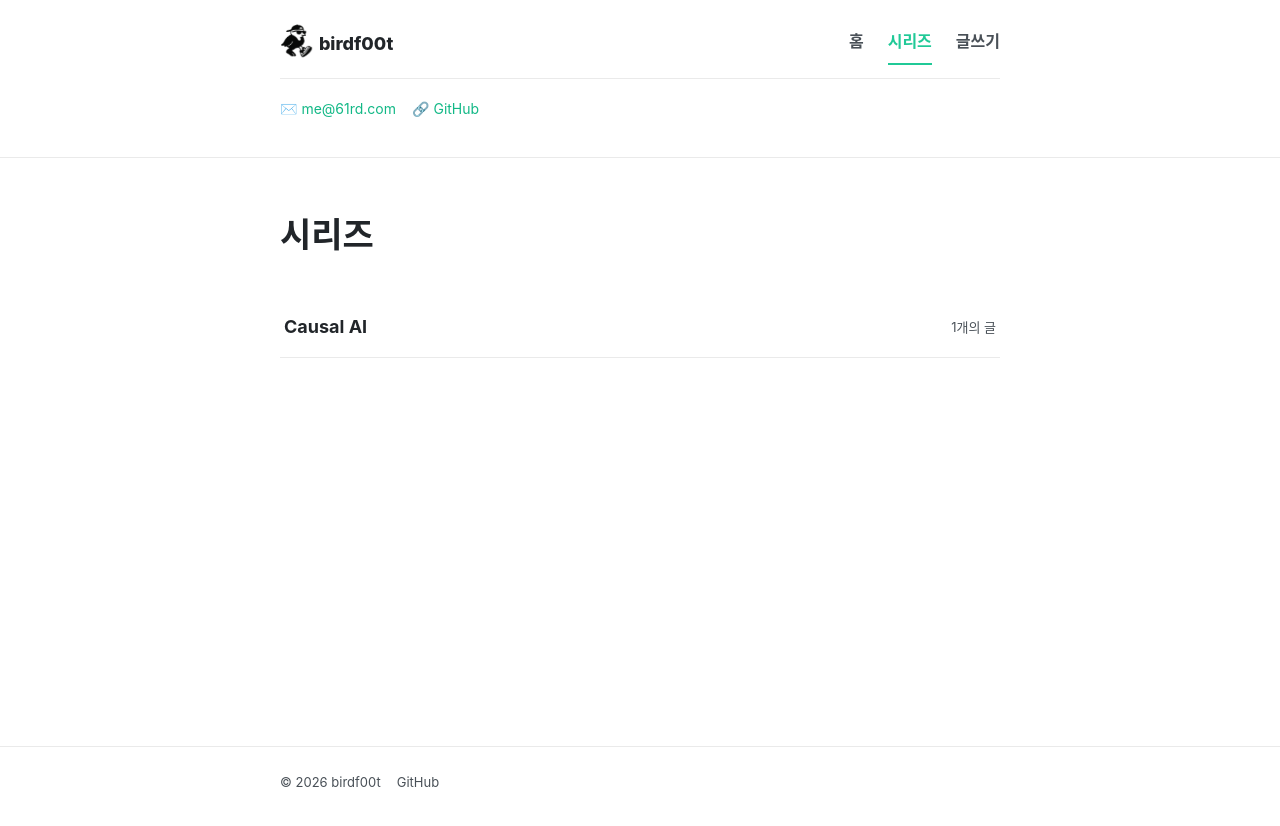
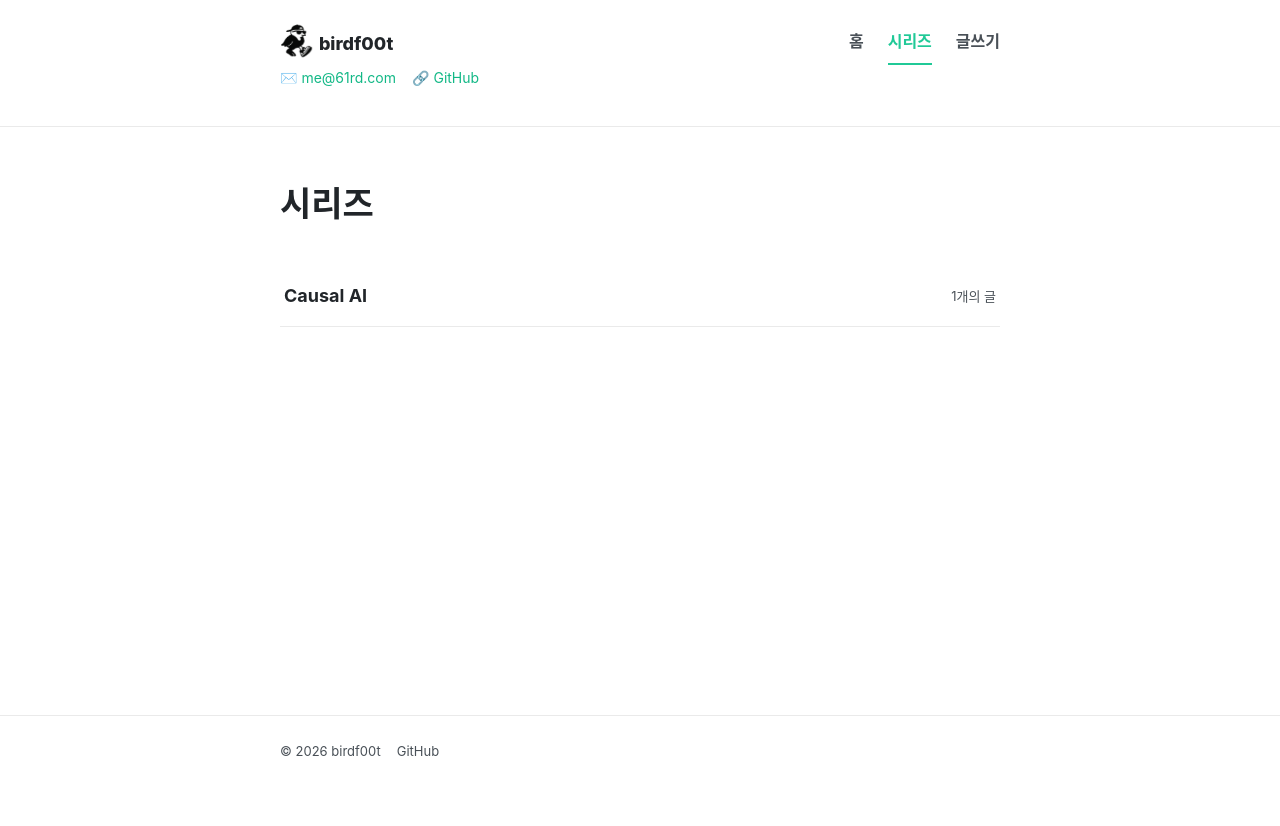
Before and after one commit to birdf00t/birdf00t.github.io, a Jekyll site: the page built from series/index.html, in a window 1280 px wide. Shown: the top 826 px of the page. Built offline with Jekyll 4.4.1, drawn with Linux system fonts in a browser that asks for light colours.

Commit message:
Remove divider line between header title and contact links

```diff
--- a/assets/css/style.css
+++ b/assets/css/style.css
@@ -52,9 +52,7 @@ a:hover { text-decoration: underline; }
   justify-content: space-between;
 }
 .site-header-profile {
-  margin-top: 18px;
-  padding-top: 18px;
-  border-top: 1px solid var(--border);
+  margin-top: 6px;
 }
 .site-header-profile .profile-bio {
   margin: 0 0 10px;
```
